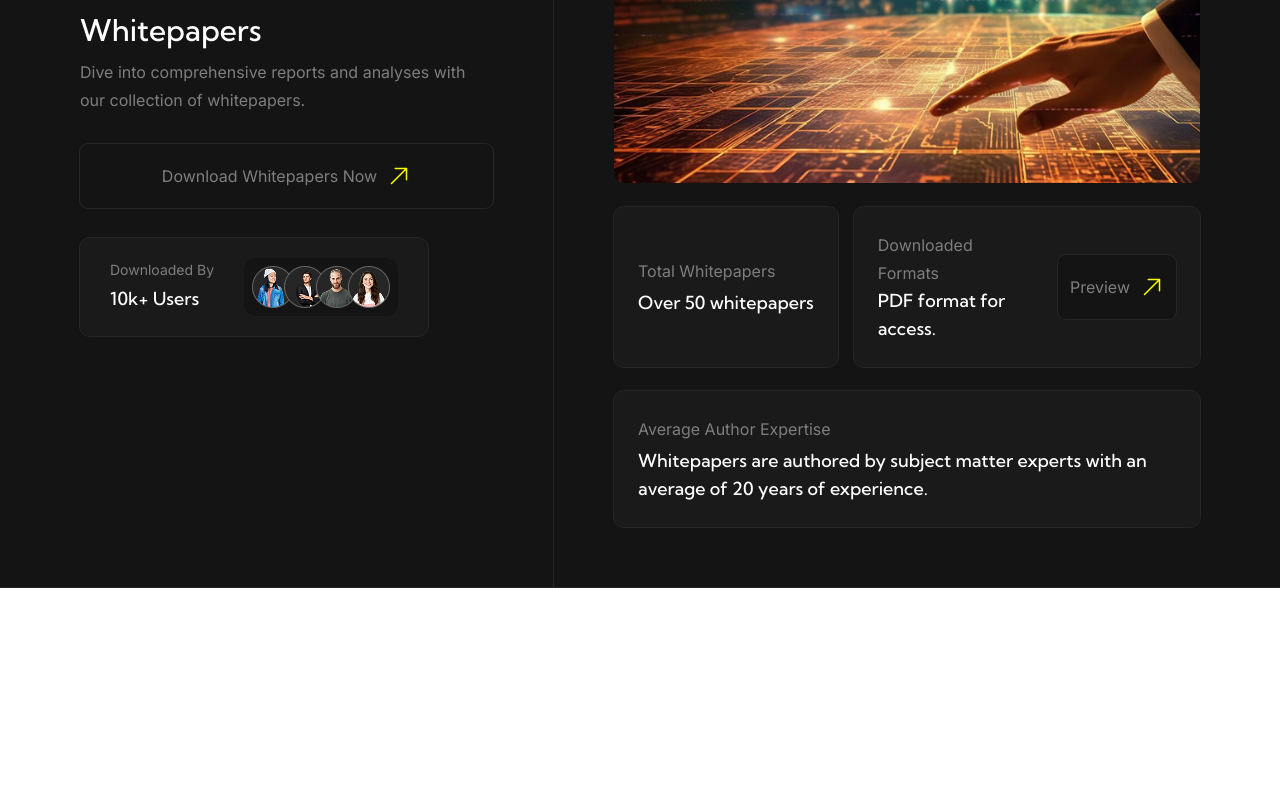
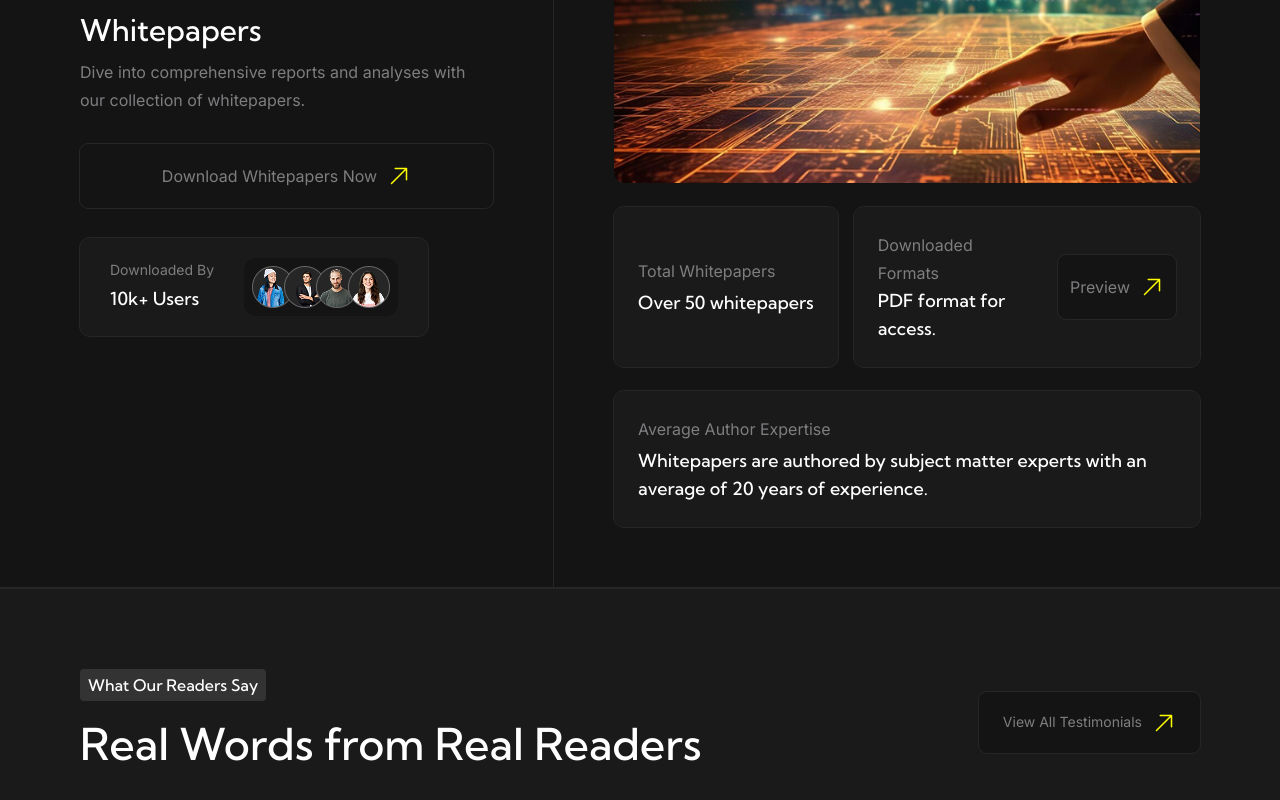
Before and after one commit to devnmarki/future-tech, a React (Vite) app: page / in a window 1280 px wide. Shown: the part 4866-5666 px from the top of the page. Before the commit the page ends 5454 px from the top, so only its background shows below. Built offline with nearby package versions, Linux system fonts and the light colour scheme.

Commit message:
feat: add section header for testimonials section

```diff
--- a/src/pages/home.tsx
+++ b/src/pages/home.tsx
@@ -42,6 +42,15 @@ const Home = () => {
         </Button>
       </SectionHeader>
       <ResourcesSection />
+
+      <SectionHeader
+        header="Real Words from Real Readers"
+        subheader="What Our Readers Say"
+      >
+        <Button className="w-full max-w-89.5 lg:w-fit mt-7.5 lg:mt-0 text-[0.875rem]">
+          View All Testimonials
+        </Button>
+      </SectionHeader>
     </>
   );
 };
```
